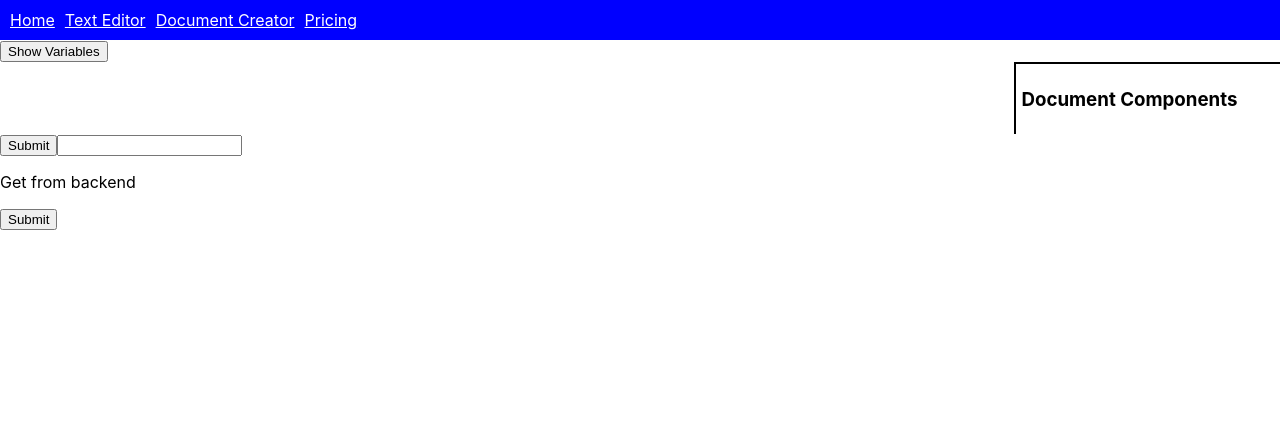
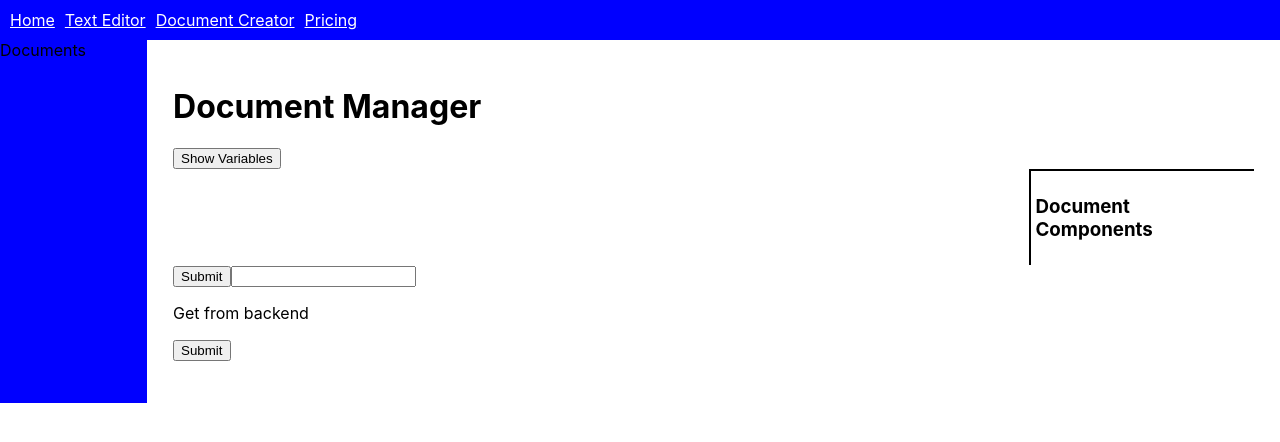
Before and after one commit to jmwalsh101/OPUS, a React (Create React App) app in the folder client/: page /doc-creator in a window 1280 px wide. Shown: the top 442 px of the page. Built offline with nearby package versions, Linux system fonts and the light colour scheme.

Commit message:
UI Work: improving doc creator

```diff
--- a/client/src/components/Navigation.js
+++ b/client/src/components/Navigation.js
@@ -1,9 +1,9 @@
 import React from "react";
 
 import { BrowserRouter, Routes, Route } from "react-router-dom";
-import DocCreator from "./DocCreator";
 import Home from "./Home";
 import Index from "./textEditor/Index";
+import DCIndex from "./docCreator/DCIndex";
 import Pricing from "./Pricing";
 
 import "./style.css";
@@ -29,7 +29,7 @@ function Navigation() {
         <Routes>
           <Route path="/" element={<Home />} />
           <Route path="/text-editor" element={<Index />} />
-          <Route path="/doc-creator" element={<DocCreator />} />
+          <Route path="/doc-creator" element={<DCIndex />} />
           <Route path="/pricing" element={<Pricing />} />
         </Routes>
       </BrowserRouter>
--- /dev/null
+++ b/client/src/components/docCreator/DCIndex.js
@@ -0,0 +1,23 @@
+import "./style.css";
+import "../style.css";
+import Sidebar from "./Sidebar";
+import DocCreator from "./DocCreator";
+
+function DCIndex() {
+  return (
+    <>
+      <div className="main-container">
+        <div className="sidebar">
+          <Sidebar />
+        </div>
+        <div className="main-doc-creator">
+          <div className="doc-creator">
+            <DocCreator />
+          </div>
+        </div>
+      </div>
+    </>
+  );
+}
+
+export default DCIndex;
--- a/client/src/components/DocCreator.js
+++ b/client/src/components/docCreator/DocCreator.js
@@ -1,5 +1,5 @@
 import { useState, useEffect } from "react";
-import "./style.css";
+import "../style.css";
 import { DndContext, closestCenter } from "@dnd-kit/core";
 import {
   arrayMove,
@@ -74,6 +74,7 @@ function DocCreator(props) {
 
   return (
     <>
+      <h1>Document Manager</h1>
       <div>
         <button onClick={addContent}>{showHideVars}</button>
         {docComponents}
--- /dev/null
+++ b/client/src/components/docCreator/Sidebar.js
@@ -0,0 +1,5 @@
+function Sidebar() {
+  return <>Documents</>;
+}
+
+export default Sidebar;
--- /dev/null
+++ b/client/src/components/docCreator/style.css
@@ -0,0 +1,13 @@
+.main-container {
+  display: flex;
+}
+
+.sidebar {
+  flex-basis: 12%;
+  background-color: blue;
+}
+
+.main-doc-creator {
+  flex-basis: 88%;
+  padding: 2%;
+}
--- a/client/src/components/textEditor/ComponentSidebar.js
+++ b/client/src/components/textEditor/ComponentSidebar.js
@@ -9,7 +9,7 @@ function ComponenetSidebar() {
       .then((data) => {
         setBackendData(data);
       });
-  }, []);
+  }, [backendData]);
 
   return (
     <>
```
Also changed, not shown: client/src/components/Child.js (deleted, +0 -22 lines), client/src/components/docCreator/SortableItem.js (renamed from client/src/components/SortableItem.js).
